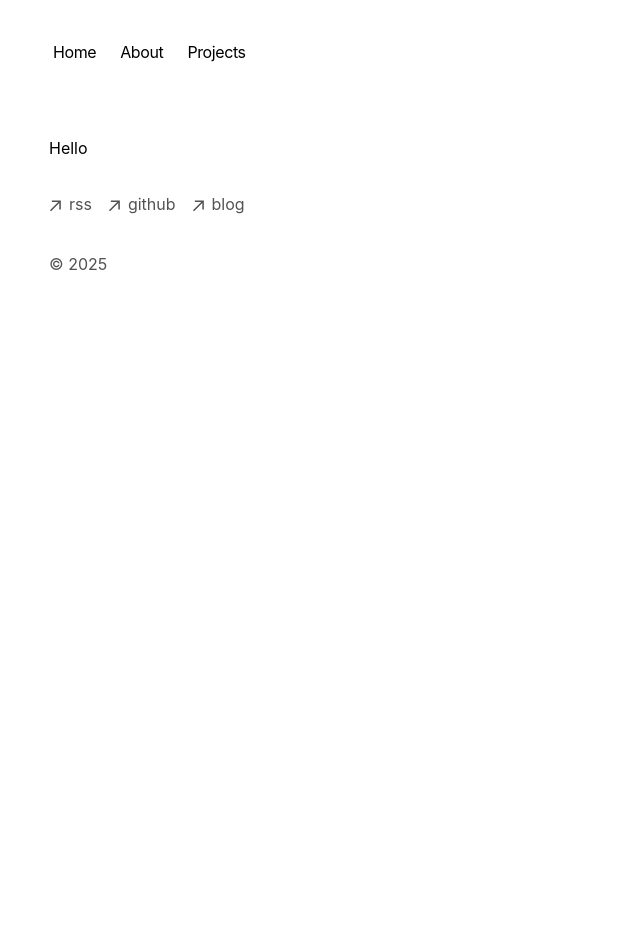
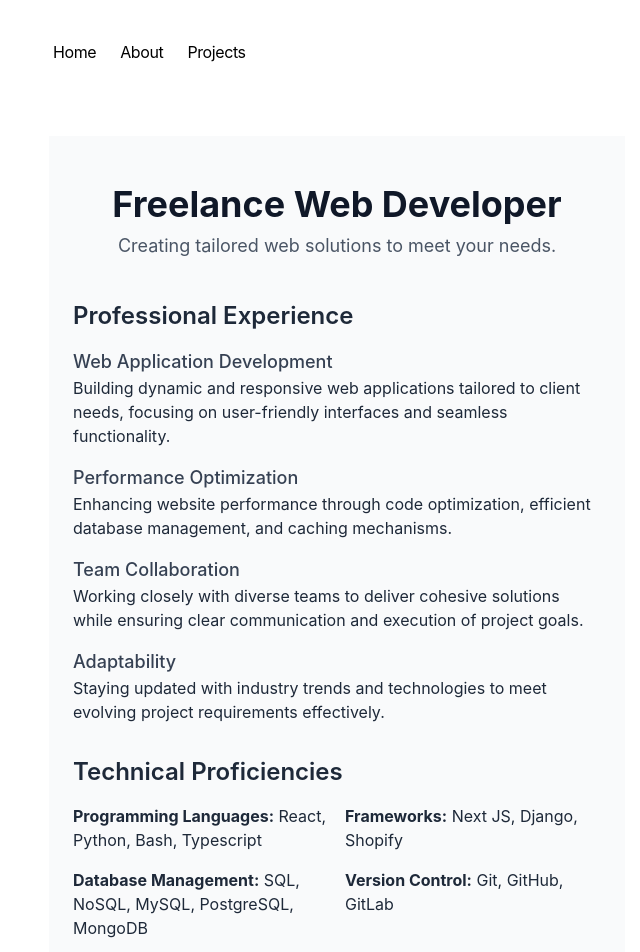
Before and after one commit to ainoyatov/nextjs-portfolio, a Next.js app: page /about in a window 1280 px wide. Shown: the top 952 px of the page, without its empty margins (303-943 px from the left). Before the commit the page ends 800 px from the top, so only its background shows below. Built offline with nearby package versions, Linux system fonts and the light colour scheme.

Commit message:
about page updated

```diff
--- a/app/about/page.tsx
+++ b/app/about/page.tsx
@@ -1,8 +1,100 @@
+
+import Head from 'next/head';
 
 export default function About() {
-    return (
-        <div>
-            Hello
+  return (
+    <>
+      <Head>
+        <title>Freelance Web Developer</title>
+        <meta name="description" content="Freelance web developer profile with expertise in building and optimizing web applications." />
+        <meta name="viewport" content="width=device-width, initial-scale=1.0" />
+      </Head>
+      <main className="bg-gray-50 text-gray-800 font-sans">
+        <div className="max-w-5xl mx-auto py-12 px-6">
+          <header className="text-center mb-10">
+            <h1 className="text-4xl font-bold text-gray-900">Freelance Web Developer</h1>
+            <p className="mt-2 text-lg text-gray-600">
+              Creating tailored web solutions to meet your needs.
+            </p>
+          </header>
+
+          <section className="mb-8">
+            <h2 className="text-2xl font-semibold text-gray-800 mb-4">Professional Experience</h2>
+            <ul className="space-y-4">
+              <li>
+                <h3 className="text-lg font-medium text-gray-700">Web Application Development</h3>
+                <p>Building dynamic and responsive web applications tailored to client needs, focusing on user-friendly interfaces and seamless functionality.</p>
+              </li>
+              <li>
+                <h3 className="text-lg font-medium text-gray-700">Performance Optimization</h3>
+                <p>Enhancing website performance through code optimization, efficient database management, and caching mechanisms.</p>
+              </li>
+              <li>
+                <h3 className="text-lg font-medium text-gray-700">Team Collaboration</h3>
+                <p>Working closely with diverse teams to deliver cohesive solutions while ensuring clear communication and execution of project goals.</p>
+              </li>
+              <li>
+                <h3 className="text-lg font-medium text-gray-700">Adaptability</h3>
+                <p>Staying updated with industry trends and technologies to meet evolving project requirements effectively.</p>
+              </li>
+            </ul>
+          </section>
+
+          <section className="mb-8">
+            <h2 className="text-2xl font-semibold text-gray-800 mb-4">Technical Proficiencies</h2>
+            <ul className="grid grid-cols-1 sm:grid-cols-2 gap-4">
+              <li><strong>Programming Languages:</strong> React, Python, Bash, Typescript</li>
+              <li><strong>Frameworks:</strong> Next JS, Django, Shopify</li>
+              <li><strong>Database Management:</strong> SQL, NoSQL, MySQL, PostgreSQL, MongoDB</li>
+              <li><strong>Version Control:</strong> Git, GitHub, GitLab</li>
+              <li><strong>Deployment:</strong> AWS, GCP, Vercel</li>
+            </ul>
+          </section>
+
+          <section className="mb-8">
+            <h2 className="text-2xl font-semibold text-gray-800 mb-4">Portfolio Highlights</h2>
+            <ul className="space-y-4">
+              <li>
+                <h3 className="text-lg font-medium text-gray-700">E-commerce Platform</h3>
+                <p>Developed a full-featured e-commerce website, increasing client sales by 30% in the first quarter of launch.</p>
+              </li>
+              <li>
+                <h3 className="text-lg font-medium text-gray-700">Content Management System</h3>
+                <p>Created a bespoke CMS for a publishing company, improving content update efficiency by 50%.</p>
+              </li>
+              <li>
+                <h3 className="text-lg font-medium text-gray-700">Responsive Redesign</h3>
+                <p>Led the responsive redesign of a corporate website, boosting mobile traffic by 25%.</p>
+              </li>
+            </ul>
+          </section>
+
+          {/* <section className="mb-8">
+            <h2 className="text-2xl font-semibold text-gray-800 mb-4">Education & Certifications</h2>
+            <ul className="space-y-2">
+              <li><strong>Bachelor of Science in Computer Science</strong> - XYZ University (2018)</li>
+              <li><strong>Certified Web Developer</strong> - ABC Institute (2019)</li>
+            </ul>
+          </section> */}
+
+          <section className="mb-8">
+            <h2 className="text-2xl font-semibold text-gray-800 mb-4">Professional Philosophy</h2>
+            <p>
+              I believe in the power of technology to transform businesses and enhance user experiences. My approach is client-centric, focusing on understanding the unique needs of each project and delivering solutions that exceed expectations.
+            </p>
+          </section>
+
+          <footer className="text-center mt-12">
+            <h2 className="text-xl font-semibold text-gray-800 mb-4">Contact Information</h2>
+            <ul className="space-y-2">
+              <li>Email: <a href="mailto:info@gravityelements.com" className="text-blue-500 underline">info@gravityelements.com</a></li>
+              <li>Phone: <a href="tel:4805599391" className="text-blue-500 underline">(480) 559-9391</a></li>
+              <li>LinkedIn: <a href="https://linkedin.com/in/yourprofile" className="text-blue-500 underline">linkedin.com/in/aki-inoyatov</a></li>
+              <li>GitHub: <a href="https://github.com/yourusername" className="text-blue-500 underline">github.com/ainoyatov</a></li>
+            </ul>
+          </footer>
         </div>
-    )
+      </main>
+    </>
+  );
 }
```
